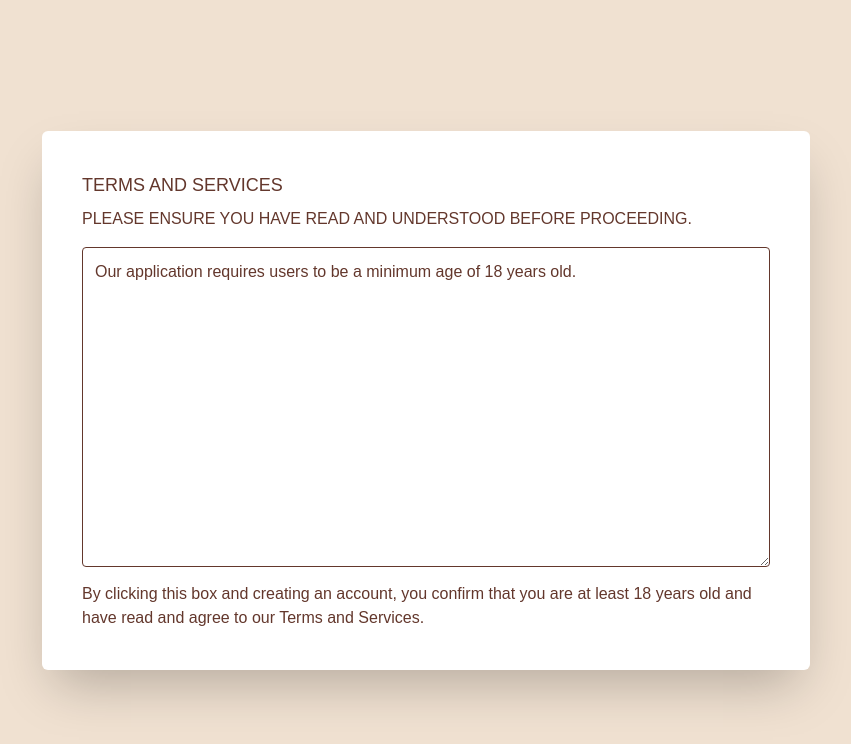
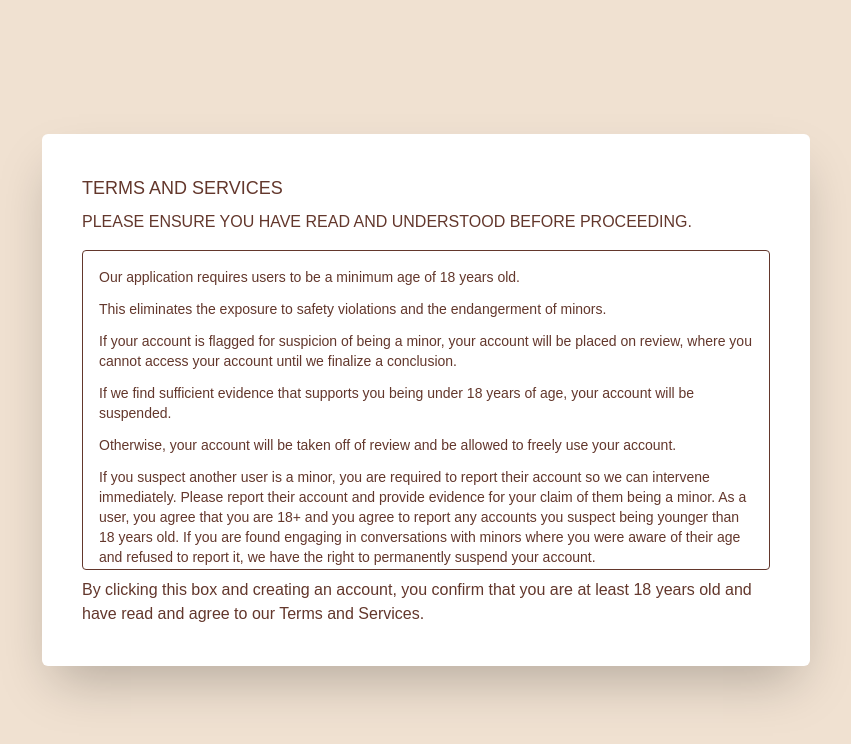
Before and after one commit to Fabiang120/ConAmi, a Next.js app in the folder conami/: page /TermsAndServices in a window 1280 px wide. Shown: the top 744 px of the page, without its empty margins (214-1065 px from the left). Built offline with nearby package versions, Linux system fonts and the light colour scheme.

Commit message:
terms and services update.

```diff
--- a/conami/src/app/TermsAndServices/page.js
+++ b/conami/src/app/TermsAndServices/page.js
@@ -8,18 +8,26 @@ export default function TermsAndServices() {
   return (
     <div className="flex items-center justify-center min-h-screen bg-[#f0e1d1]">
       <div className="w-full max-w-3xl shadow-2xl rounded-md p-10 bg-white">
-        <h1 className="text-lg font-medium color-[#63372c]">TERMS AND SERVICES</h1>
+        <h1 className="text-lg font-medium text-[#63372c]">TERMS AND SERVICES</h1>
         <h2 className="mt-2">
           PLEASE ENSURE YOU HAVE READ AND UNDERSTOOD BEFORE PROCEEDING.
         </h2>
-        <textarea
-          readOnly
-          className="w-full h-80 mt-4 p-3 border rounded"
-        >
-        Our application requires users to be a minimum age of 18 years old.
-        </textarea>
+        <div className="w-full h-80 mt-4 p-4 border rounded overflow-y-scroll text-sm space-y-3">
+            <p>Our application requires users to be a minimum age of 18 years old.</p>
+            <p>This eliminates the exposure to safety violations and the endangerment of minors.</p>
+            <p>If your account is flagged for suspicion of being a minor, your account will be placed on review, where you cannot access your account until we finalize a conclusion.</p>
+            <p>If we find sufficient evidence that supports you being under 18 years of age, your account will be suspended.</p>
+            <p>Otherwise, your account will be taken off of review and be allowed to freely use your account.</p>
+            <p>If you suspect another user is a minor, you are required to report their account so we can intervene immediately.
+                Please report their account and provide evidence for your claim of them being a minor.
+                As a user, you agree that you are 18+ and you agree to report any accounts you suspect being younger than 18 years old.
+                If you are found engaging in conversations with minors where you were aware of their age and refused to report it, we have the right to permanently suspend your account.</p>
+            <p>By creating an account and agreeing to our terms and services, you agree to abide by our rules to maintain a respectful environment.
+                As the creators of ConAmi, we pride ourselves in creating a safe environment for every user.</p>
+        </div>
         <h2 className="mt-2">
           By clicking this box and creating an account, you confirm that you are at least 18 years old and have read and agree to our Terms and Services.
+
         </h2>
       </div>
     </div>
```
